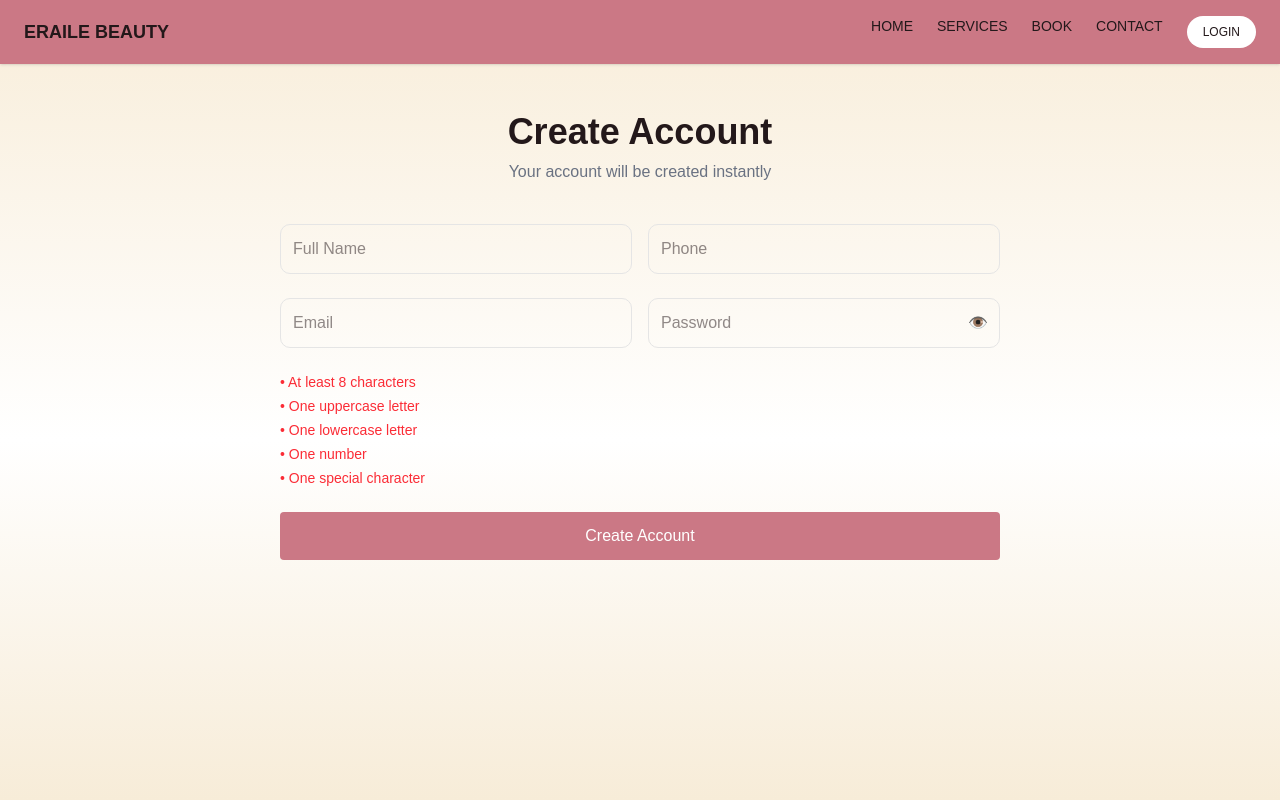
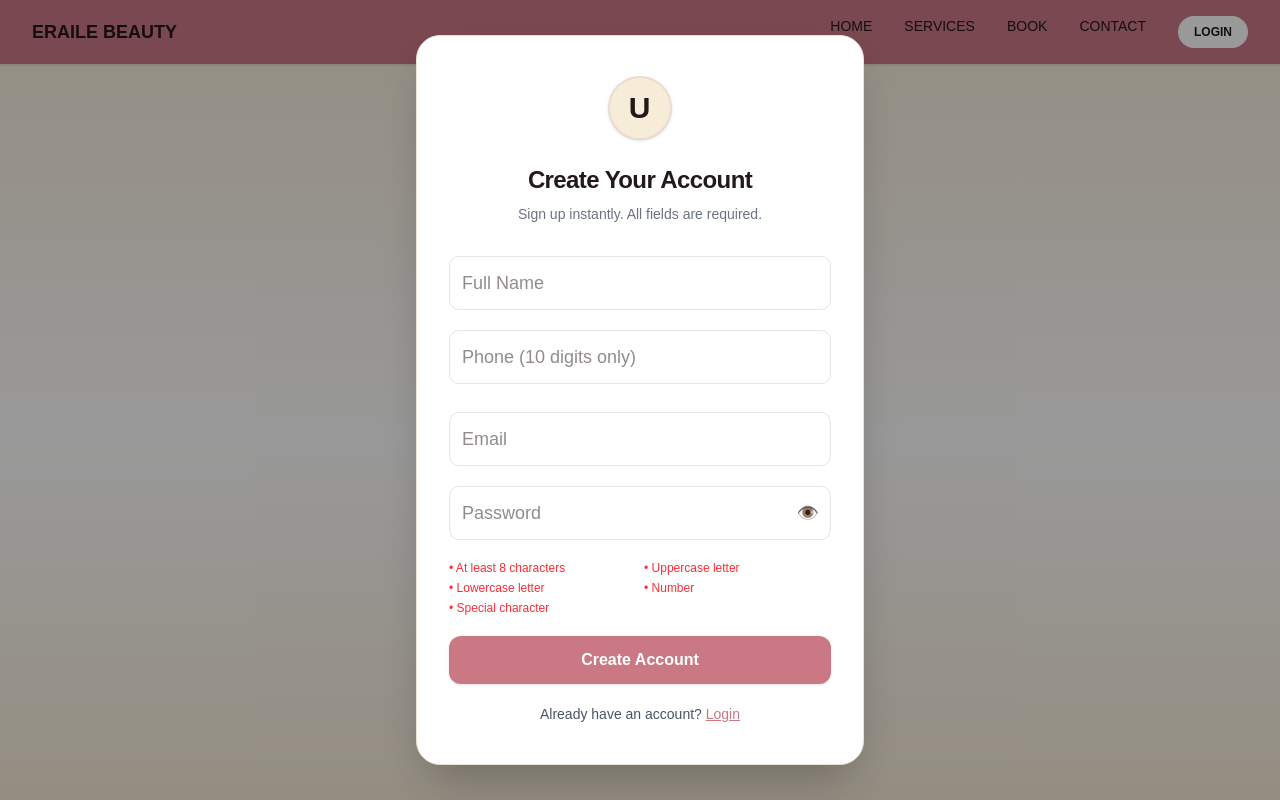
Before and after one commit to Shivani046/Salon-Booking-Management, a Next.js app: page /signup in a window 1280 px wide. Built offline with nearby package versions, Linux system fonts and the light colour scheme.

Commit message:
Update BookPage with SSR-safe avatar/profile logic

```diff
--- a/app/admin/dashboard/page.tsx
+++ b/app/admin/dashboard/page.tsx
@@ -9,10 +9,16 @@ export default function DashboardPage() {
   const [services, setServices] = useState<any[]>([]);
   const [staff, setStaff] = useState<any[]>([]);
 
+  // Service form state
   const [newService, setNewService] = useState("");
   const [newPrice, setNewPrice] = useState("");
+  const [editingService, setEditingService] = useState<any | null>(null);
+
+  // Staff form state
   const [newStaff, setNewStaff] = useState("");
+  const [editingStaff, setEditingStaff] = useState<any | null>(null);
 
+  // Load all on mount
   useEffect(() => {
     loadAll();
   }, []);
@@ -23,6 +29,7 @@ export default function DashboardPage() {
     loadStaff();
   };
 
+  // -------- LOADERS --------
   const loadAppointments = async () => {
     const res = await fetch("/api/appointments");
     setAppointments(await res.json());
@@ -39,47 +46,84 @@ export default function DashboardPage() {
   };
 
   // ===== SERVICES CRUD =====
+
+  // Create
   const addService = async () => {
     if (!newService || !newPrice) return;
-
     await fetch("/api/admin/services", {
       method: "POST",
-      body: JSON.stringify({
-        type: newService,
-        price: Number(newPrice),
-      }),
+      headers: {"Content-Type": "application/json"},
+      body: JSON.stringify({ type: newService, price: Number(newPrice) }),
     });
-
     setNewService("");
     setNewPrice("");
     loadServices();
   };
 
+  // Edit (open editing UI)
+  const startEditService = (svc: any) => setEditingService({ ...svc });
+
+  // Update
+  const updateService = async () => {
+    if (!editingService.type || !editingService.price) return;
+    await fetch(`/api/admin/services?id=${editingService.serviceId}`, {
+      method: "PUT",
+      headers: {"Content-Type": "application/json"},
+      body: JSON.stringify({
+        type: editingService.type,
+        price: Number(editingService.price),
+      }),
+    });
+    setEditingService(null);
+    loadServices();
+  };
+
+  // Delete
   const deleteService = async (id: number) => {
     await fetch(`/api/admin/services?id=${id}`, { method: "DELETE" });
     loadServices();
   };
 
   // ===== STAFF CRUD =====
+
+  // Create
   const addStaff = async () => {
     if (!newStaff) return;
-
     await fetch("/api/admin/staff", {
       method: "POST",
+      headers: {"Content-Type": "application/json"},
       body: JSON.stringify({ name: newStaff }),
     });
-
     setNewStaff("");
     loadStaff();
   };
 
+  // Edit (open editing UI)
+  const startEditStaff = (person: any) => setEditingStaff({ ...person });
+
+  // Update
+  const updateStaff = async () => {
+    if (!editingStaff.name) return;
+    await fetch(`/api/admin/staff?id=${editingStaff.staffId}`, {
+      method: "PUT",
+      headers: {"Content-Type": "application/json"},
+      body: JSON.stringify({
+        name: editingStaff.name,
+      }),
+    });
+    setEditingStaff(null);
+    loadStaff();
+  };
+
+  // Delete
   const deleteStaff = async (id: number) => {
     await fetch(`/api/admin/staff?id=${id}`, { method: "DELETE" });
     loadStaff();
   };
 
+  // --------- UI ---------
   return (
-    <div className="p-8 bg-gray-100 min-h-screen w-full">
+    <div className="p-8 bg-[#f7ecd8] min-h-screen w-full">
       {/* HEADER */}
       <div className="flex justify-between items-center mb-8">
         <div>
@@ -88,25 +132,24 @@ export default function DashboardPage() {
             Manage services, staff and bookings
           </p>
         </div>
-
         <div className="flex gap-2">
           {["appointments", "services", "staff"].map((t) => (
             <button
               key={t}
               onClick={() => setTab(t)}
-              className={`px-4 py-2 rounded-lg text-sm ${
+              className={`px-4 py-2 rounded-lg text-sm transition ${
                 tab === t
-                  ? "bg-black text-white"
-                  : "bg-white border text-gray-600"
+                  ? "bg-[#cb7885] text-white font-bold shadow"
+                  : "bg-white border text-gray-600 hover:bg-[#f9edef]"
               }`}
             >
-              {t}
+              {t[0].toUpperCase() + t.slice(1)}
             </button>
           ))}
         </div>
       </div>
 
-      {/* ================= APPOINTMENTS ================= */}
+      {/* ================= APPOINTMENTS TABLE ================= */}
       {tab === "appointments" && (
         <div className="bg-white rounded-xl shadow border p-6">
           <h2 className="font-semibold mb-4">Appointments</h2>
@@ -135,8 +178,8 @@ export default function DashboardPage() {
                     <td className="py-3">
                       {new Date(a.appDate).toLocaleDateString()}
                     </td>
-                    <td>{a.service}</td>
-                    <td>{a.staff}</td>
+                    <td>{a.service?.type || ""}</td>
+                    <td>{a.staff?.name || "-"}</td>
                     <td>{a.customer?.name || "-"}</td>
                     <td className="font-medium">₹{a.amount}</td>
                   </tr>
@@ -147,7 +190,7 @@ export default function DashboardPage() {
         </div>
       )}
 
-      {/* ================= SERVICES ================= */}
+      {/* ================= SERVICES CRUD TABLE ================= */}
       {tab === "services" && (
         <div className="bg-white rounded-xl shadow border p-6">
           <h2 className="font-semibold mb-4">Services</h2>
@@ -169,11 +212,51 @@ export default function DashboardPage() {
             />
             <button
               onClick={addService}
-              className="bg-black text-white px-4 py-2 rounded-lg"
+              className="bg-[#cb7885] text-white px-4 py-2 rounded-lg font-semibold"
             >
               Add
             </button>
           </div>
+
+          {/* EDIT MODAL */}
+          {editingService && (
+            <div className="fixed inset-0 bg-black/40 flex items-center justify-center z-50">
+              <div className="bg-white p-8 rounded-lg shadow-xl w-full max-w-sm">
+                <h3 className="font-bold text-lg mb-4">Edit Service</h3>
+                <input
+                  className="border rounded-lg px-3 py-2 w-full mb-3"
+                  placeholder="Service name"
+                  value={editingService.type}
+                  onChange={(e) =>
+                    setEditingService((s: any) => ({ ...s, type: e.target.value }))
+                  }
+                />
+                <input
+                  className="border rounded-lg px-3 py-2 w-full mb-5"
+                  placeholder="Price"
+                  type="number"
+                  value={editingService.price}
+                  onChange={(e) =>
+                    setEditingService((s: any) => ({ ...s, price: e.target.value }))
+                  }
+                />
+                <div className="flex gap-3 justify-end">
+                  <button
+                    onClick={() => setEditingService(null)}
+                    className="px-4 py-2 rounded bg-gray-200 text-gray-800 font-medium"
+                  >
+                    Cancel
+                  </button>
+                  <button
+                    onClick={updateService}
+                    className="px-4 py-2 rounded bg-[#cb7885] text-white font-semibold"
+                  >
+                    Save
+                  </button>
+                </div>
+              </div>
+            </div>
+          )}
 
           {/* TABLE */}
           <table className="w-full text-sm">
@@ -181,7 +264,7 @@ export default function DashboardPage() {
               <tr>
                 <th className="py-3 text-left">Service</th>
                 <th className="text-left">Price</th>
-                <th></th>
+                <th className="text-left">Actions</th>
               </tr>
             </thead>
 
@@ -191,6 +274,12 @@ export default function DashboardPage() {
                   <td className="py-3">{s.type}</td>
                   <td>₹{s.price}</td>
                   <td>
+                    <button
+                      onClick={() => startEditService(s)}
+                      className="text-blue-600 hover:underline mr-3"
+                    >
+                      Edit
+                    </button>
                     <button
                       onClick={() => deleteService(s.serviceId)}
                       className="text-red-500 hover:underline"
@@ -205,7 +294,7 @@ export default function DashboardPage() {
         </div>
       )}
 
-      {/* ================= STAFF ================= */}
+      {/* ================= STAFF CRUD TABLE ================= */}
       {tab === "staff" && (
         <div className="bg-white rounded-xl shadow border p-6">
           <h2 className="font-semibold mb-4">Staff</h2>
@@ -220,18 +309,49 @@ export default function DashboardPage() {
             />
             <button
               onClick={addStaff}
-              className="bg-black text-white px-4 py-2 rounded-lg"
+              className="bg-[#cb7885] text-white px-4 py-2 rounded-lg font-semibold"
             >
               Add
             </button>
           </div>
+
+          {/* EDIT MODAL */}
+          {editingStaff && (
+            <div className="fixed inset-0 bg-black/40 flex items-center justify-center z-50">
+              <div className="bg-white p-8 rounded-lg shadow-xl w-full max-w-sm">
+                <h3 className="font-bold text-lg mb-4">Edit Staff</h3>
+                <input
+                  className="border rounded-lg px-3 py-2 w-full mb-5"
+                  placeholder="Staff name"
+                  value={editingStaff.name}
+                  onChange={(e) =>
+                    setEditingStaff((s: any) => ({ ...s, name: e.target.value }))
+                  }
+                />
+                <div className="flex gap-3 justify-end">
+                  <button
+                    onClick={() => setEditingStaff(null)}
+                    className="px-4 py-2 rounded bg-gray-200 text-gray-800 font-medium"
+                  >
+                    Cancel
+                  </button>
+                  <button
+                    onClick={updateStaff}
+                    className="px-4 py-2 rounded bg-[#cb7885] text-white font-semibold"
+                  >
+                    Save
+                  </button>
+                </div>
+              </div>
+            </div>
+          )}
 
           {/* TABLE */}
           <table className="w-full text-sm">
             <thead className="border-b text-gray-500">
               <tr>
                 <th className="py-3 text-left">Name</th>
-                <th></th>
+                <th className="text-left">Actions</th>
               </tr>
             </thead>
 
@@ -240,6 +360,12 @@ export default function DashboardPage() {
                 <tr key={s.staffId} className="border-b hover:bg-gray-50">
                   <td className="py-3">{s.name}</td>
                   <td>
+                    <button
+                      onClick={() => startEditStaff(s)}
+                      className="text-blue-600 hover:underline mr-3"
+                    >
+                      Edit
+                    </button>
                     <button
                       onClick={() => deleteStaff(s.staffId)}
                       className="text-red-500 hover:underline"
--- a/app/signup/page.tsx
+++ b/app/signup/page.tsx
@@ -2,7 +2,14 @@
 
 import Link from "next/link";
 import { useRouter } from "next/navigation";
-import { useMemo, useState } from "react";
+import { useMemo, useRef, useState } from "react";
+
+// Modal Overlay style for background dimming
+const ModalOverlay = ({ children }: { children: React.ReactNode }) => (
+  <div className="fixed inset-0 bg-black/40 z-40 flex items-center justify-center min-h-screen">
+    {children}
+  </div>
+);
 
 function getInitials(name: string) {
   const parts = name.trim().split(/\s+/).filter(Boolean).slice(0, 2);
@@ -19,10 +26,16 @@ export default function SignupPage() {
   const [loading, setLoading] = useState(false);
 
   const [showPassword, setShowPassword] = useState(false);
+  const [error, setError] = useState<string | null>(null);
 
-  const initials = useMemo(() => getInitials(name || "User"), [name]);
+  // Phone & password validation
+  const isPhoneValid = /^\d{10}$/.test(phoneNo);
+  const phoneMessage =
+    phoneNo && !isPhoneValid
+      ? "Phone number must be exactly 10 digits"
+      : "";
 
-  // 🔐 Password rules
+  // Password validation rules
   const rules = {
     length: password.length >= 8,
     upper: /[A-Z]/.test(password),
@@ -30,48 +43,46 @@ export default function SignupPage() {
     number: /[0-9]/.test(password),
     special: /[^A-Za-z0-9]/.test(password),
   };
-
   const isPasswordValid = Object.values(rules).every(Boolean);
 
+  const initials = useMemo(() => getInitials(name || "User"), [name]);
+
+  // Form handler
   const onSubmit = async (e: React.FormEvent) => {
     e.preventDefault();
+    setError(null);
 
     if (!name || !phoneNo || !emailId || !password) {
-      alert("Please fill all fields.");
+      setError("Please fill all fields.");
       return;
     }
-
+    if (!isPhoneValid) {
+      setError("Phone number must be exactly 10 digits.");
+      return;
+    }
     if (!isPasswordValid) {
-      alert("Password does not meet requirements.");
+      setError("Password does not meet requirements.");
       return;
     }
 
     setLoading(true);
-
     try {
       const res = await fetch("/api/customers/signup", {
         method: "POST",
         headers: { "Content-Type": "application/json" },
         body: JSON.stringify({ name, phoneNo, emailId, password }),
       });
-
       let data;
-
       try {
         data = await res.json();
       } catch {
-        alert("Server error. Please try again.");
+        setError("Server error. Please try again.");
         return;
       }
-
       if (!res.ok) {
-        if (res.status === 409) {
-          alert("User already exists.");
-        } else if (res.status === 400) {
-          alert("Invalid input.");
-        } else {
-          alert(data?.error || "Signup failed");
-        }
+        if (res.status === 409) setError("User already exists.");
+        else if (res.status === 400) setError("Invalid input.");
+        else setError(data?.error || "Signup failed");
         return;
       }
 
@@ -82,73 +93,94 @@ export default function SignupPage() {
       localStorage.setItem("profileEmail", data.emailId);
       localStorage.setItem("profileInitials", initials);
 
-      alert("Account created successfully!");
+      // Success Modal
+      setTimeout(() => {
         router.push("/book");
-
+      }, 1200);
+      setError("success");
     } catch {
-      alert("Something went wrong.");
+      setError("Something went wrong.");
     } finally {
       setLoading(false);
     }
   };
 
+  // For accessibility/focus on modal open
+  const modalRef = useRef<HTMLDivElement>(null);
+  // Focus the modal when it appears (UX)
+  // (Not necessary but improves accessibility experience)
+  // useEffect(() => { modalRef.current?.focus(); }, []);
+
   return (
-    <main className="min-h-screen bg-[linear-gradient(180deg,#f8edd9_0%,#ffffff_55%,#f7ecd8_100%)] text-[#23181a]">
+    <main className="min-h-screen bg-[linear-gradient(180deg,#f8edd9_0%,#ffffff_55%,#f7ecd8_100%)] text-[#23181a] relative overflow-hidden">
 
-      {/* Navbar */}
+      {/* App Navbar */}
       <header className="bg-[#cb7885] shadow">
-        <nav className="flex items-center justify-between px-6 py-4">
+        <nav className="flex items-center justify-between px-8 py-4">
           <Link href="/" className="text-lg font-semibold">
             ERAILE BEAUTY
           </Link>
-
-          <div className="hidden md:flex gap-6 text-sm uppercase">
+          <div className="hidden md:flex gap-8 text-sm uppercase">
             <Link href="/">Home</Link>
             <Link href="/services">Services</Link>
             <Link href="/book">Book</Link>
             <Link href="/contact">Contact</Link>
-
-            <Link href="/login" className="bg-white px-4 py-2 rounded-full text-xs">
+            <Link
+              href="/login"
+              className="bg-white px-4 py-2 rounded-full text-xs font-semibold"
+            >
               Login
             </Link>
           </div>
         </nav>
       </header>
 
-      {/* Title */}
-      <section className="text-center pt-12">
-        <h1 className="text-4xl font-semibold">Create Account</h1>
-        <p className="mt-2 text-gray-500">
-          Your account will be created instantly
+      {/* Modal Overlay for form */}
+      <ModalOverlay>
+        <div
+          ref={modalRef}
+          className="w-full max-w-md shadow-2xl bg-white rounded-3xl relative z-50 p-8 py-10 focus:outline-none border border-[#ece0d5] flex flex-col items-center animate-fade-in"
+          tabIndex={-1}
+        >
+          <div className="w-16 h-16 rounded-full bg-[#f7ecd8] mb-6 flex items-center justify-center shadow text-3xl font-bold tracking-wide border-2 border-[#eadcd1]">
+            {initials}
+          </div>
+          <h2 className="text-2xl font-semibold tracking-tight mb-2">Create Your Account</h2>
+          <p className="mb-8 text-gray-500 text-center text-sm">
+            Sign up instantly. All fields are required.
           </p>
-      </section>
+          <form onSubmit={onSubmit} className="w-full space-y-5">
 
-      {/* Form */}
-      <section className="max-w-3xl mx-auto px-6 pt-10">
-        <form onSubmit={onSubmit} className="space-y-6">
-
-          <div className="grid md:grid-cols-2 gap-4">
             <input
               value={name}
               onChange={(e) => setName(e.target.value)}
               placeholder="Full Name"
-              className="border p-3 rounded"
+              className="border border-[#e8bcb9] w-full p-3 rounded-xl text-lg focus:border-[#cb7885] focus:ring-[#cb7885]/60"
             />
 
             <input
               value={phoneNo}
-              onChange={(e) => setPhoneNo(e.target.value)}
-              placeholder="Phone"
-              className="border p-3 rounded"
+              onChange={(e) => {
+                // restrict input to 10 digits
+                let value = e.target.value.replace(/\D/g, "");
+                if (value.length > 10) value = value.slice(0, 10);
+                setPhoneNo(value);
+              }}
+              placeholder="Phone (10 digits only)"
+              className={`border border-[#e8bcb9] w-full p-3 rounded-xl text-lg focus:border-[#cb7885] focus:ring-[#cb7885]/60 ${phoneNo && !isPhoneValid ? "ring-2 ring-red-400" : ""}`}
+              maxLength={10}
+              pattern="\d{10}"
+              inputMode="numeric"
             />
-          </div>
+            <span className="block text-xs text-red-500 mb-2">{phoneMessage}</span>
 
-          <div className="grid md:grid-cols-2 gap-4">
             <input
               value={emailId}
               onChange={(e) => setEmailId(e.target.value)}
+              type="email"
               placeholder="Email"
-              className="border p-3 rounded"
+              className="border border-[#e8bcb9] w-full p-3 rounded-xl text-lg focus:border-[#cb7885] focus:ring-[#cb7885]/60"
+              autoComplete="email"
             />
 
             {/* PASSWORD */}
@@ -158,48 +190,71 @@ export default function SignupPage() {
                 value={password}
                 onChange={(e) => setPassword(e.target.value)}
                 placeholder="Password"
-                className="border p-3 rounded w-full pr-12"
+                className="border border-[#e8bcb9] w-full p-3 rounded-xl text-lg focus:border-[#cb7885] focus:ring-[#cb7885]/60 pr-12"
+                autoComplete="new-password"
               />
 
               <button
                 type="button"
                 onClick={() => setShowPassword((p) => !p)}
-                className="absolute right-3 top-1/2 -translate-y-1/2"
+                className="absolute right-3 top-1/2 -translate-y-1/2 text-lg"
+                tabIndex={-1}
+                aria-label="Toggle password visibility"
               >
                 {showPassword ? "🙈" : "👁️"}
               </button>
             </div>
-          </div>
 
-          {/* 🔐 PASSWORD RULES */}
-          <div className="text-sm space-y-1">
+            {/* Password rules feedback */}
+            <div className="grid grid-cols-2 gap-x-2 gap-y-1 text-xs">
               <p className={rules.length ? "text-green-600" : "text-red-500"}>
                 • At least 8 characters
               </p>
               <p className={rules.upper ? "text-green-600" : "text-red-500"}>
-              • One uppercase letter
+                • Uppercase letter
               </p>
               <p className={rules.lower ? "text-green-600" : "text-red-500"}>
-              • One lowercase letter
+                • Lowercase letter
               </p>
               <p className={rules.number ? "text-green-600" : "text-red-500"}>
-              • One number
+                • Number
               </p>
               <p className={rules.special ? "text-green-600" : "text-red-500"}>
-              • One special character
+                • Special character
               </p>
             </div>
 
+            {/* Error or Success */}
+            {error && error !== "success" && (
+              <div className="rounded-lg bg-red-500 px-4 py-2 text-sm text-white mb-2">
+                {error}
+              </div>
+            )}
+            {error === "success" && (
+              <div className="rounded-lg bg-green-500 px-4 py-2 text-sm text-white mb-2 text-center">
+                Account created! Redirecting...
+              </div>
+            )}
+
             <button
               type="submit"
-            disabled={loading}
-            className="w-full bg-[#cb7885] text-white py-3 rounded"
+              disabled={loading || !name || !phoneNo || !emailId || !password || !isPhoneValid || !isPasswordValid}
+              className={`w-full rounded-xl py-3 font-semibold text-white transition shadow
+                ${loading ? "bg-[#b46a75] cursor-not-allowed" : "bg-[#cb7885] hover:bg-[#b46a75]"}
+                `}
             >
-            {loading ? "Creating..." : "Create Account"}
+              {loading ? "Creating Account..." : "Create Account"}
             </button>
+          </form>
 
-        </form>
-      </section>
+          <p className="text-center text-sm text-gray-600 mt-5">
+            Already have an account?{" "}
+            <Link href="/login" className="underline font-medium text-[#cb7885] hover:text-[#b46a75]">
+              Login
+            </Link>
+          </p>
+        </div>
+      </ModalOverlay>
     </main>
   );
 }
```
Also changed, not shown: 1 other file (tests, documents, lock files or other folders). Lines whose indentation alone changed are shown as unchanged.
